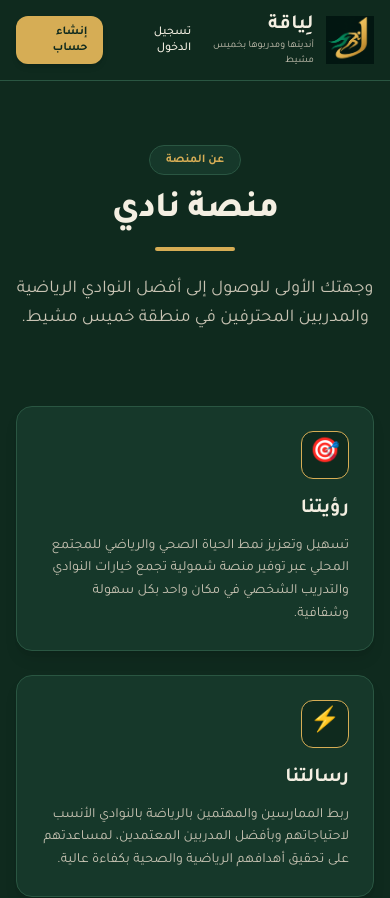
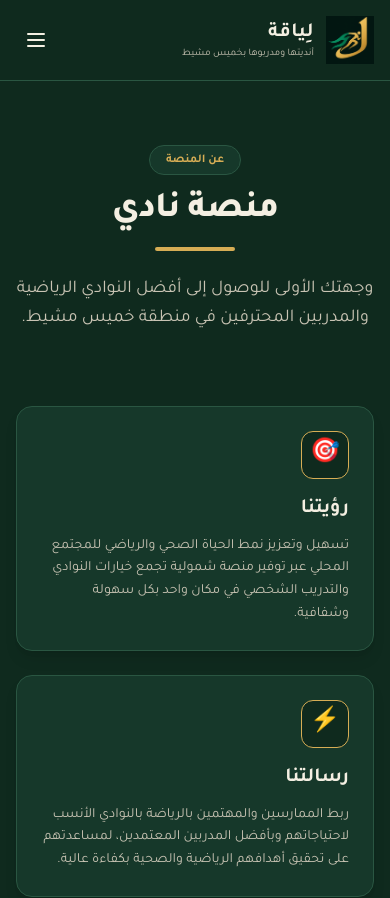
Before and after one commit to RSAxz12/my-club-app, a Next.js app: page /about in a window 390 px wide. Shown: the top 898 px of the page. Built offline with nearby package versions, Linux system fonts and the light colour scheme.

Commit message:
fix: add hamburger menu for mobile and fix signup button layout in navbar

```diff
--- a/components/Navbar.tsx
+++ b/components/Navbar.tsx
@@ -3,12 +3,14 @@
 import Link from "next/link";
 import Image from "next/image";
 import { usePathname } from "next/navigation";
+import { useState } from "react";
 
 export default function Navbar() {
   const pathname = usePathname();
+  const [isOpen, setIsOpen] = useState(false);
 
   const navLinks = [
-   { name: "الرئيسية", href: "/" },
+    { name: "الرئيسية", href: "/" },
     { name: "المدربون", href: "/coaches" },
     { name: "النوادي", href: "/clubs" },
     { name: "من نحن", href: "/about" },
@@ -39,7 +41,7 @@ export default function Navbar() {
           </div>
         </Link>
 
-        {/* روابط التنقل الرئيسية */}
+        {/* روابط التنقل الرئيسية (للشاشات الكبيرة) */}
         <nav className="hidden md:flex items-center gap-8">
           {navLinks.map((link) => {
             const isActive = pathname === link.href;
@@ -59,8 +61,8 @@ export default function Navbar() {
           })}
         </nav>
 
-        {/* أزرار الحساب والدخول */}
-        <div className="flex items-center gap-3">
+        {/* أزرار الحساب والدخول (للشاشات الكبيرة) */}
+        <div className="hidden md:flex items-center gap-3">
           <Link
             href="/auth/login"
             className="text-xs sm:text-sm text-[#F4EFE2] hover:text-[#D6AD55] font-medium px-4 py-2 transition"
@@ -69,13 +71,66 @@ export default function Navbar() {
           </Link>
           <Link
             href="/auth/sign-up"
-            className="text-xs sm:text-sm bg-[#D6AD55] hover:bg-[#c29b47] text-[#0F2A1E] font-bold px-4 py-2 rounded-xl transition shadow-md"
+            className="text-xs sm:text-sm bg-[#D6AD55] hover:bg-[#c29b47] text-[#0F2A1E] font-bold px-4 py-2 rounded-xl transition shadow-md whitespace-nowrap"
           >
             إنشاء حساب
           </Link>
         </div>
 
+        {/* زر القائمة (الثلاث خطوط) للجوال */}
+        <button
+          onClick={() => setIsOpen(!isOpen)}
+          className="md:hidden text-[#F4EFE2] hover:text-[#D6AD55] p-2 focus:outline-none"
+          aria-label="القائمة"
+        >
+          <svg className="w-6 h-6" fill="none" stroke="currentColor" viewBox="0 0 24 24">
+            {isOpen ? (
+              <path strokeLinecap="round" strokeLinejoin="round" strokeWidth={2} d="M6 18L18 6M6 6l12 12" />
+            ) : (
+              <path strokeLinecap="round" strokeLinejoin="round" strokeWidth={2} d="M4 6h16M4 12h16M4 18h16" />
+            )}
+          </svg>
+        </button>
+
       </div>
+
+      {/* القائمة المنسدلة الخاصة بالجوال */}
+      {isOpen && (
+        <div className="md:hidden bg-[#0F2A1E] border-b border-[#2A5642] px-4 pt-3 pb-5 space-y-3">
+          {navLinks.map((link) => {
+            const isActive = pathname === link.href;
+            return (
+              <Link
+                key={link.href}
+                href={link.href}
+                onClick={() => setIsOpen(false)}
+                className={`block text-sm font-semibold py-2 border-b border-[#2A5642]/40 transition-colors ${
+                  isActive ? "text-[#D6AD55]" : "text-[#F4EFE2] hover:text-[#D6AD55]"
+                }`}
+              >
+                {link.name}
+              </Link>
+            );
+          })}
+
+          <div className="pt-3 flex flex-col gap-2">
+            <Link
+              href="/auth/login"
+              onClick={() => setIsOpen(false)}
+              className="w-full text-center text-xs text-[#F4EFE2] hover:bg-[#16382A] py-2.5 rounded-xl border border-[#2A5642] transition"
+            >
+              تسجيل الدخول
+            </Link>
+            <Link
+              href="/auth/sign-up"
+              onClick={() => setIsOpen(false)}
+              className="w-full text-center bg-[#D6AD55] hover:bg-[#c29b47] text-[#0F2A1E] text-xs font-bold py-2.5 rounded-xl transition shadow"
+            >
+              إنشاء حساب
+            </Link>
+          </div>
+        </div>
+      )}
     </header>
   );
 }
```
